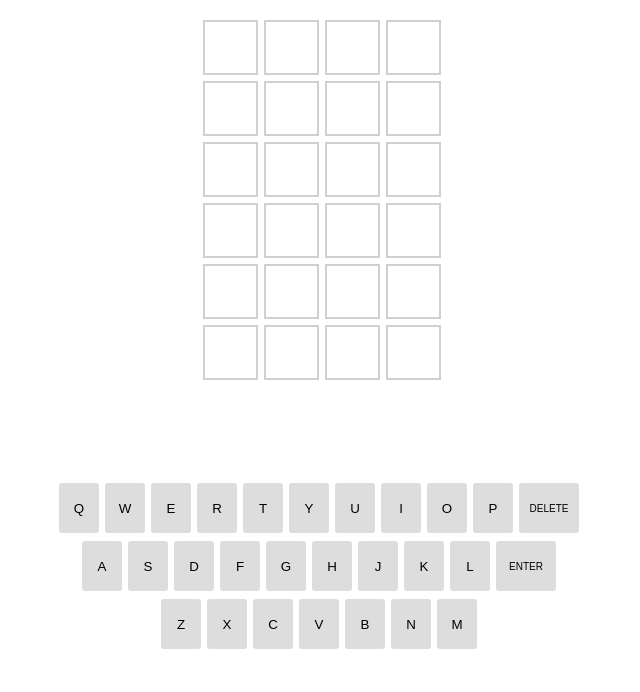
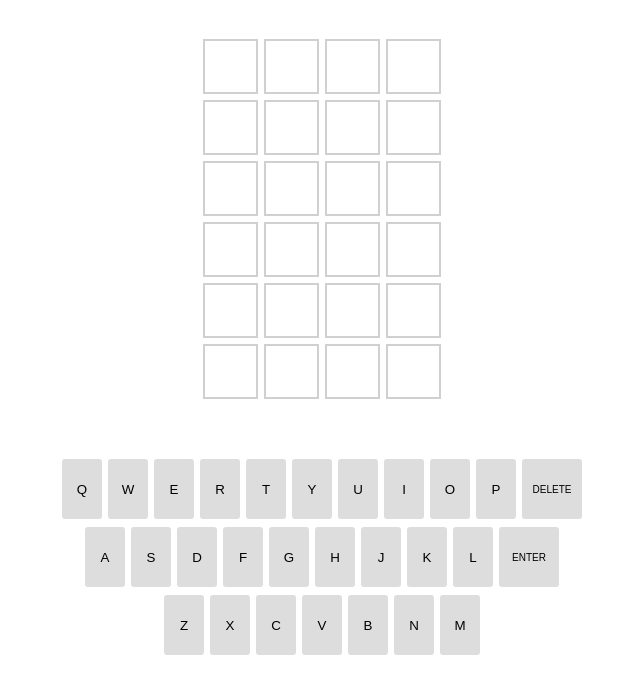
Before and after one commit to johnmilley/wrdl, a plain HTML site: page index.html in a window 1280 px wide. Shown: the part 108-800 px from the top of the page, without its empty margins (318-958 px from the left). Drawn offline with Linux system fonts and the light colour scheme; a web font is replaced by a local one.

Commit message:
working on spacing of game elements

```diff
--- a/index.html
+++ b/index.html
@@ -14,6 +14,8 @@
 <link href="https://fonts.googleapis.com/css2?family=Roboto:wght@900&display=swap" rel="stylesheet">
 </head>
 <body>
+    <div id="game">
+
         <header>
             <h1>wrdl</h1>
         </header>
@@ -93,6 +95,7 @@
                 <button class="key" data-key="77">M</button>
             </div>
         </div>
+    </div>
     <script type="module" src="modules/4_letter_words.js"></script>
     <script type="module" src="wordle.js"></script>
 </body>
--- a/wordle.css
+++ b/wordle.css
@@ -1,5 +1,7 @@
 * {
     box-sizing: border-box;
+    margin: 0;
+    padding: 0;
 }
 
 h1 {
@@ -10,6 +12,19 @@ h1 {
 
 html {
     font-size: 10px;
+    height: 100%;
+}
+
+body {
+    overflow-y: hidden;
+    height: 100%;
+}
+
+#game {
+    display: flex;
+    flex-direction: column;
+    justify-content: space-around;
+    height: 100%;
 }
 
 #board {
@@ -18,7 +33,6 @@ html {
     align-items: center;
     margin: 0 auto;
     width: 50%;
-    margin-bottom: 10rem;
 }
 
 .row {
@@ -41,9 +55,8 @@ html {
 }
 
 #keyboard {
-    /* display: flex; */
-    /* flex-direction: column; */
-    /* align-items: center; */
+    user-select: none;
+    justify-self: start;
 }
 
 .kb-row{
@@ -51,15 +64,15 @@ html {
     width: 100%;
     margin: 0 auto 8px;
     justify-content: center;
-    touch-action: manipulation;
+    touch-action: manipulation; /* disable double-tap zoom on mobile */
     flex-wrap: nowrap;
 }
 
 .key {
-    /* padding: 2.3rem 1.5rem; */
     width: 4rem;
-    height: 5rem;
-    margin: 0 6px 0 0;
+    height: 6rem;
+    margin: 0 3px 0;
+    color: #000; /* ios 15 bug colored keys blue */
     cursor: pointer;
     border: none;
     border-radius: 3px;
```
Lines whose indentation alone changed are shown as unchanged.
